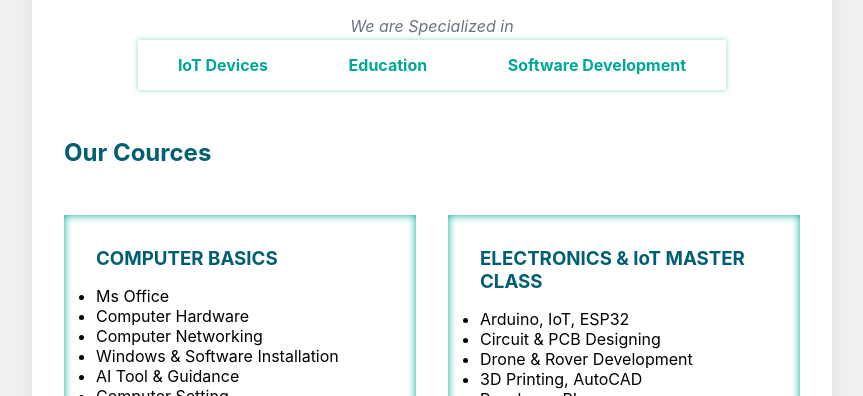
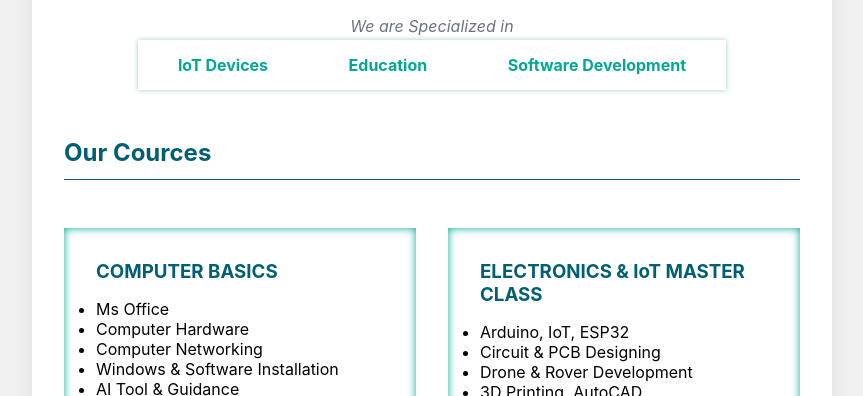
Before and after one commit to 0001ashishYadav/institute-pamphlet, a plain HTML site: page index.html in a window 1280 px wide. Shown: the part 391-787 px from the top of the page, without its empty margins (208-1071 px from the left). Drawn offline with Linux system fonts and the light colour scheme.

Commit message:
add border

```diff
--- a/style.css
+++ b/style.css
@@ -139,6 +139,8 @@
 
   .cources {
     color: var(--color-secondary);
+   border-bottom: 1px solid var(--color-secondary) ;
+    padding-bottom: 0.8rem;
   }
 
 
```
